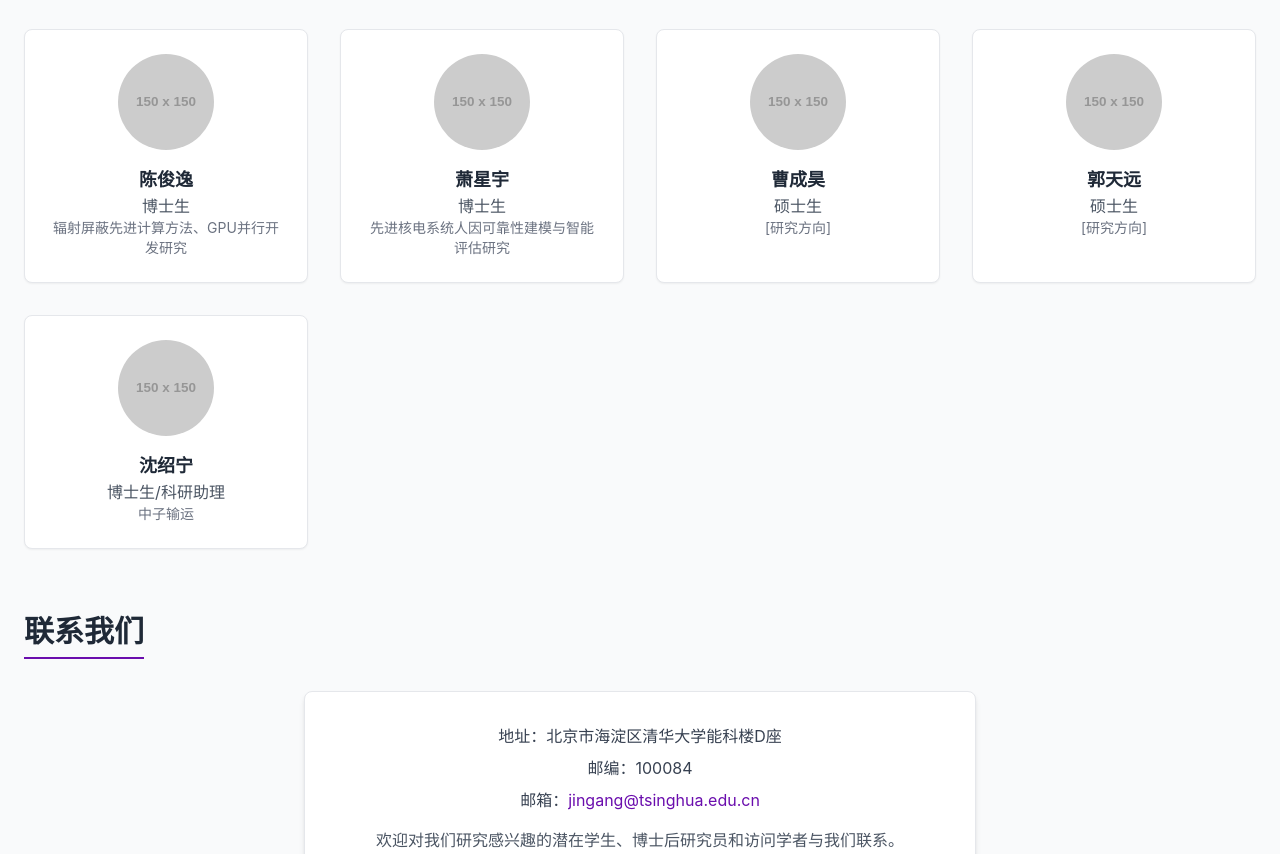
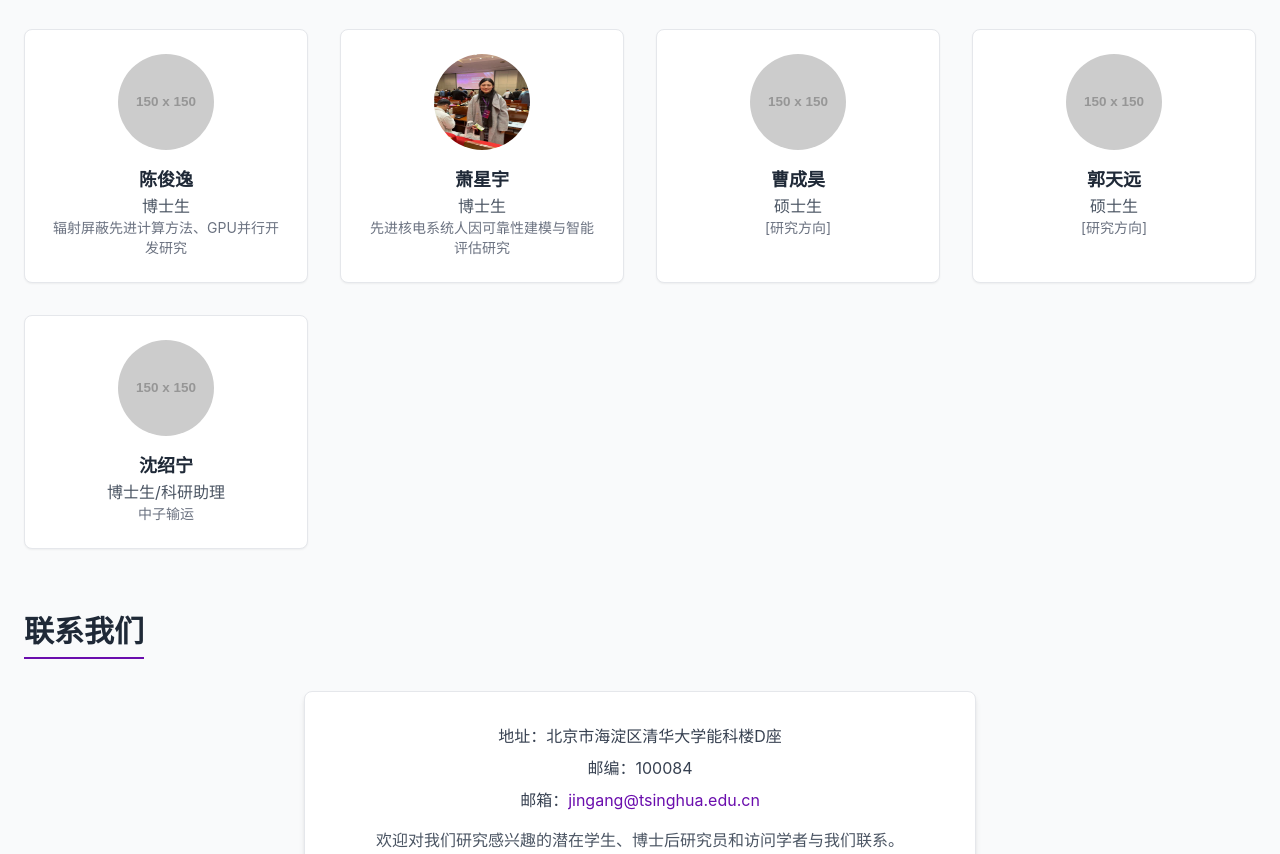
Before and after one commit to Crystalxy123/RSAG, a plain HTML site: page public/index.html in a window 1280 px wide. Shown: the part 1656-2510 px from the top of the page. Drawn offline with nearby package versions, Linux system fonts and the light colour scheme; placeholder pictures from the web are drawn by us.

Commit message:
add information

```diff
--- a/public/index.html
+++ b/public/index.html
@@ -175,7 +175,7 @@
                     <p class="text-sm text-gray-500" data-lang-key="teamMember5Area">[研究方向]</p>
                 </div>
                 <div class="text-center bg-white p-6 rounded-lg shadow-sm border border-gray-200">
-                    <img src="https://placehold.co/150x150/EEEEEE/333333?text=成员" alt="[Image of 成员照片]" data-lang-alt="teamMember6Alt" class="w-24 h-24 rounded-full mx-auto mb-4" onerror="this.src='https://placehold.co/150x150/cccccc/FFFFFF?text=Photo'">
+                    <img src="/images/星宇.jpg" alt="[Image of 成员照片]" data-lang-alt="teamMember6Alt" class="w-24 h-24 rounded-full mx-auto mb-4" onerror="this.src='https://placehold.co/150x150/cccccc/FFFFFF?text=Photo'">
                     <h3 class="text-lg font-semibold text-gray-800" data-lang-key="teamMember6Name">[成员姓名]</h3>
                     <p class="text-gray-600" data-lang-key="teamMember6Title">博士生 / 硕士生 / 博士后</p>
                     <p class="text-sm text-gray-500" data-lang-key="teamMember6Area">[研究方向]</p>
```
Also changed, not shown: public/images/星宇.jpg (added).
